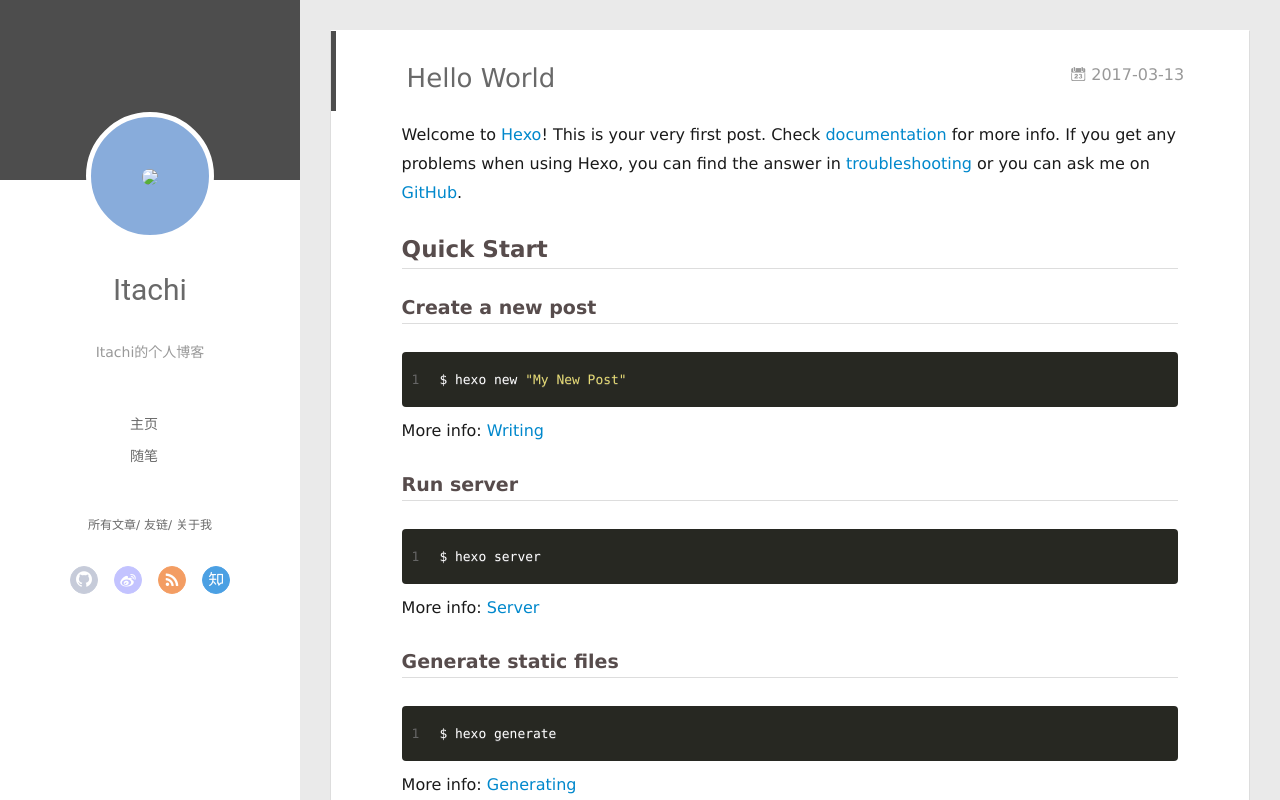
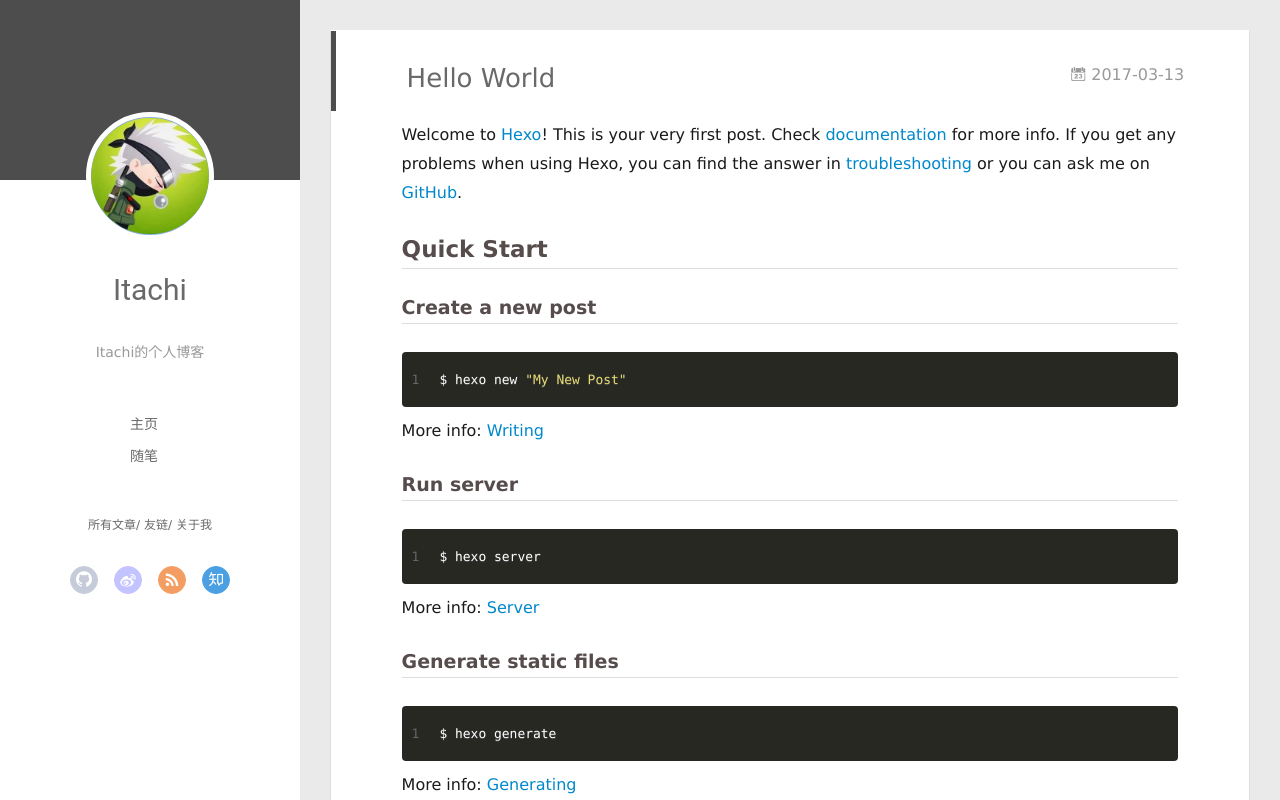
Before and after one commit to zchwhu/zchwhu.github.io, a plain HTML site: page 2017/03/13/hello-world/index.html in a window 1280 px wide. Drawn offline with Linux system fonts and the light colour scheme; no server answers.

Commit message:
Site updated: 2017-03-13 21:42:49

```diff
--- a/2017/03/13/hello-world/index.html
+++ b/2017/03/13/hello-world/index.html
@@ -49,7 +49,7 @@ Quick">
 <div class="intrude-less">
 	<header id="header" class="inner">
 		<a href="/" class="profilepic">
-			<img src="null" class="js-avatar">
+			<img src="/img/avatar.JPG" class="js-avatar">
 		</a>
 		<hgroup>
 		  <h1 class="header-author"><a href="/">Itachi</a></h1>
@@ -109,7 +109,7 @@ Quick">
 	<div class="intrude-less">
 		<header id="header" class="inner">
 			<div class="profilepic">
-				<img src="null" class="js-avatar">
+				<img src="/img/avatar.JPG" class="js-avatar">
 			</div>
 			<hgroup>
 			  <h1 class="header-author js-header-author">Itachi</h1>
```
Also changed, not shown: archives/2017/03/index.html (+2 -2 lines), archives/2017/index.html (+2 -2 lines), archives/index.html (+2 -2 lines), index.html (+2 -2 lines), img/avatar.JPG (added).
